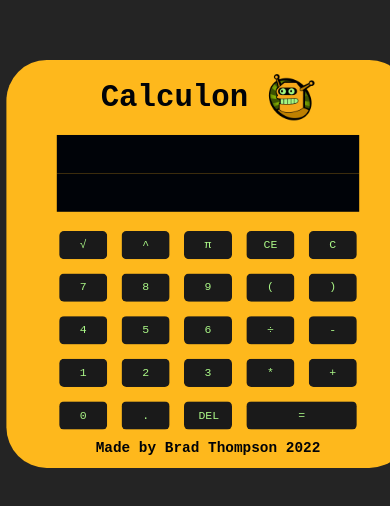
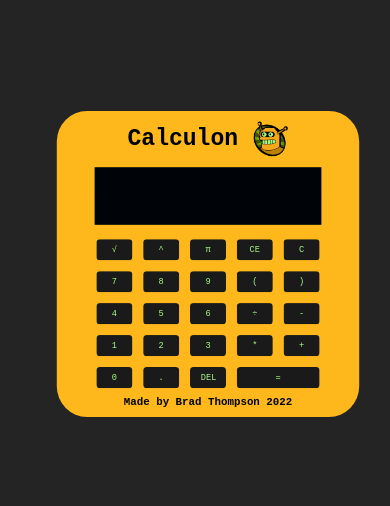
Before and after one commit to brthomiu/Calculon, a React (Create React App) app: page / in a window 390 px wide. Shown: the part 158-664 px from the top of the page. Built offline with nearby package versions, Linux system fonts and the light colour scheme.

Commit message:
redeploy

```diff
--- a/src/components/styles.css
+++ b/src/components/styles.css
@@ -62,7 +62,7 @@ button {
 
 @media screen and (max-width: 800px) {
   .calcBody {
-    scale: 75%;
+    scale: 70%;
     align-self: center;
     align-content: center;
     justify-content: center;
@@ -72,7 +72,7 @@ button {
 
 @media screen and (max-width: 550px) {
   .calcBody {
-    scale: 60%;
+    scale: 45%;
     align-self: center;
     align-content: center;
     justify-content: center;
```
Also changed, not shown: 6 other files (tests, documents, lock files or other folders).
